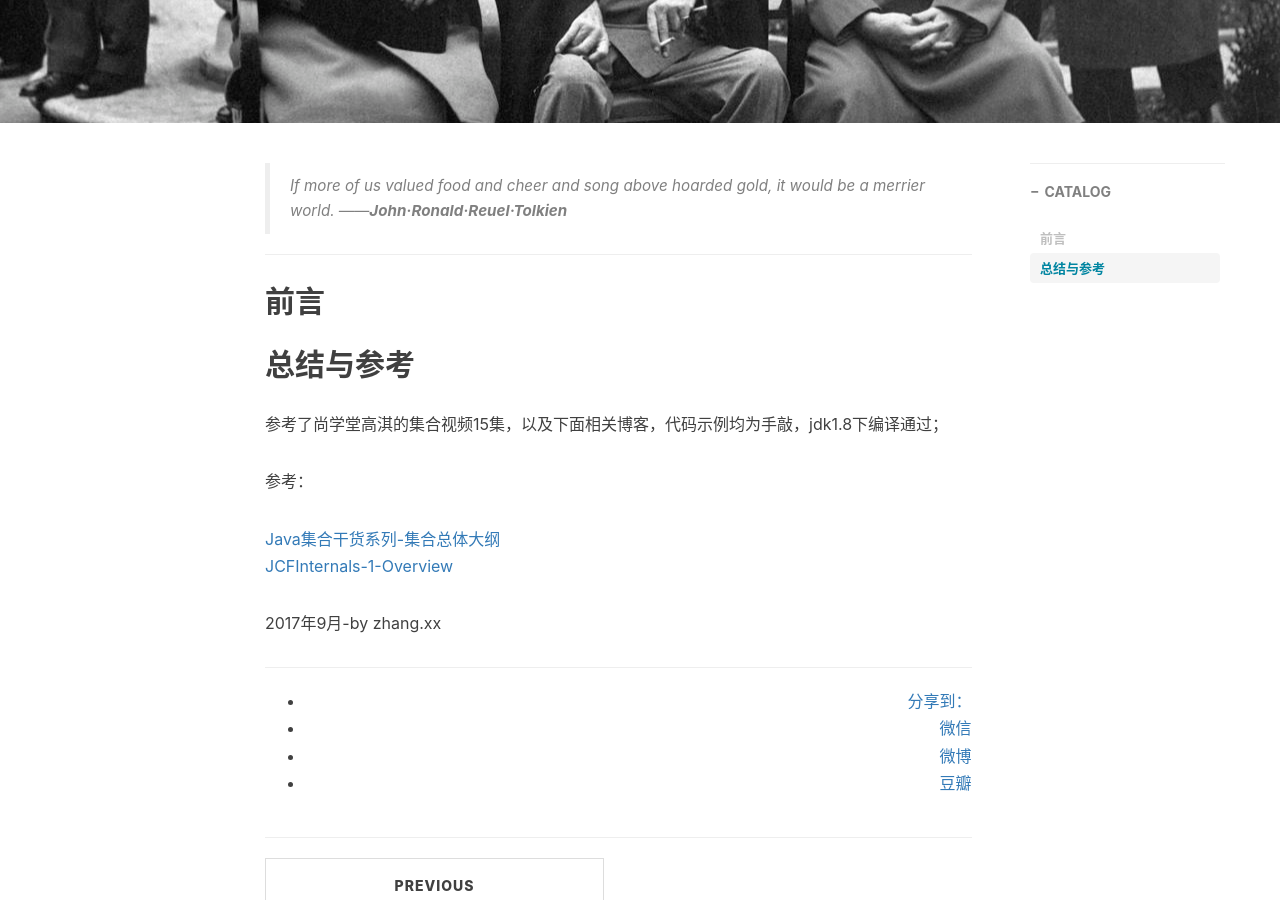
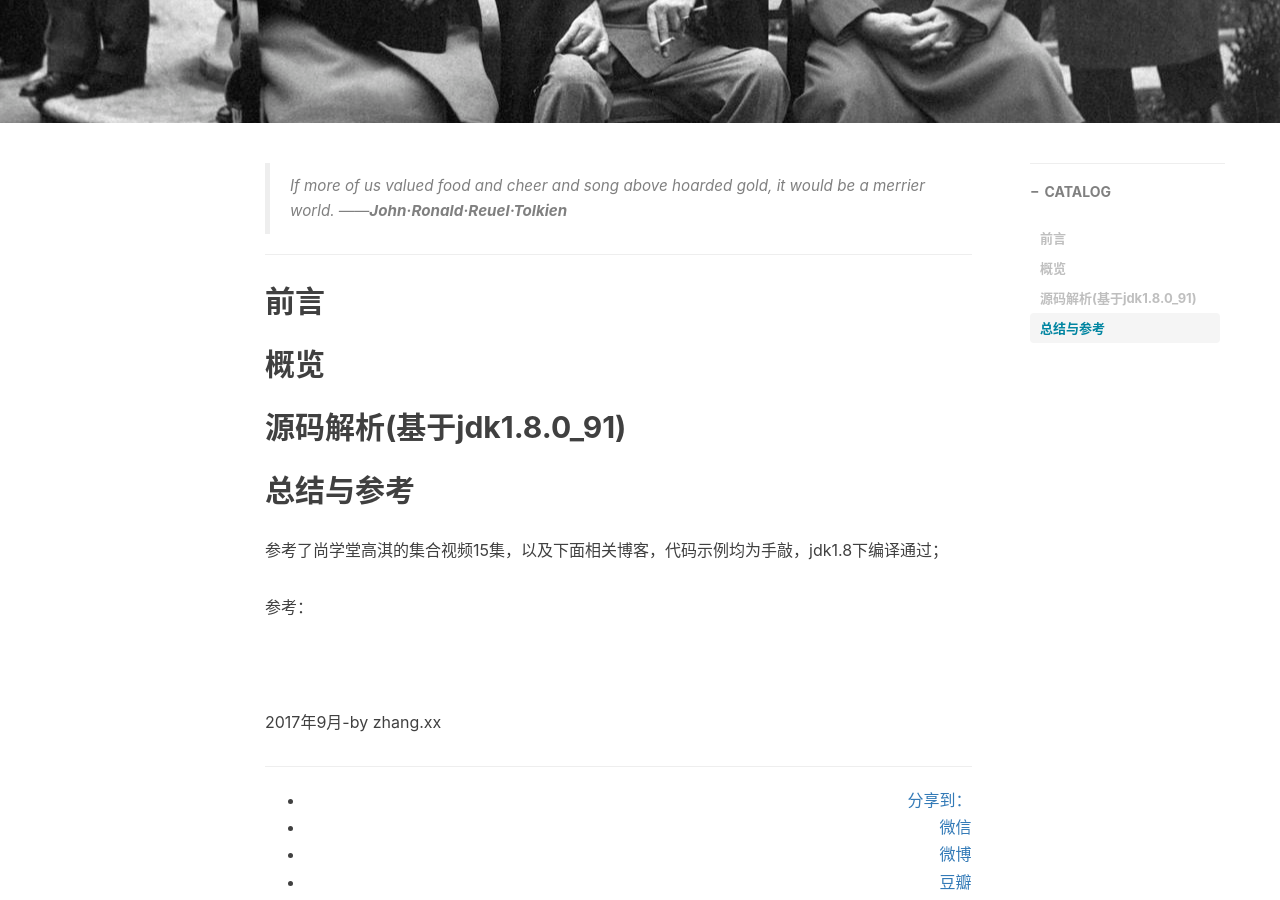
Before and after one commit to zhangxx0/zhangxx0.github.io, a Jekyll site: the page built from _posts/2017-09-24-java-collection-04.markdown, in a window 1280 px wide and 900 px high, scrolled down 334 px. Built offline with Jekyll 4.4.1, drawn with Linux system fonts in a browser that asks for light colours; nearby versions of some CDN libraries; comment, search, counter and statistics services are not loaded.

Commit message:
add collection04

```diff
--- a/_posts/2017-09-24-java-collection-04.markdown
+++ b/_posts/2017-09-24-java-collection-04.markdown
@@ -17,13 +17,19 @@ tags:
 ## 前言
 
 
+## 概览
+
+## 源码解析(基于jdk1.8.0_91)
+
+
+
 ## 总结与参考
 参考了尚学堂高淇的集合视频15集，以及下面相关博客，代码示例均为手敲，jdk1.8下编译通过；
 
 参考：
 
-[Java集合干货系列-集合总体大纲](http://tengj.top/2016/04/12/javajhtotal/)
-[JCFInternals-1-Overview](https://github.com/CarpenterLee/JCFInternals/blob/master/markdown/1-Overview.md)
+[]()
+[]()
 
 
 2017年9月-by zhang.xx
```
